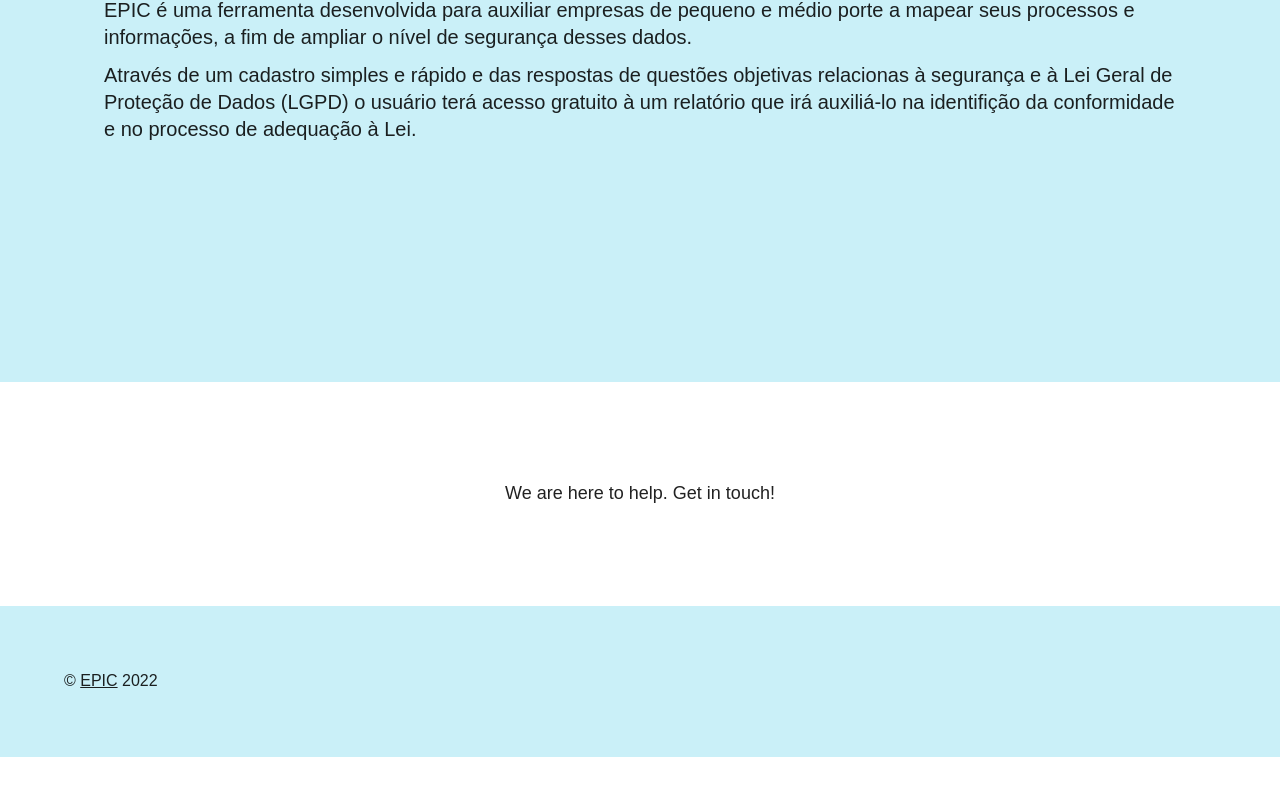
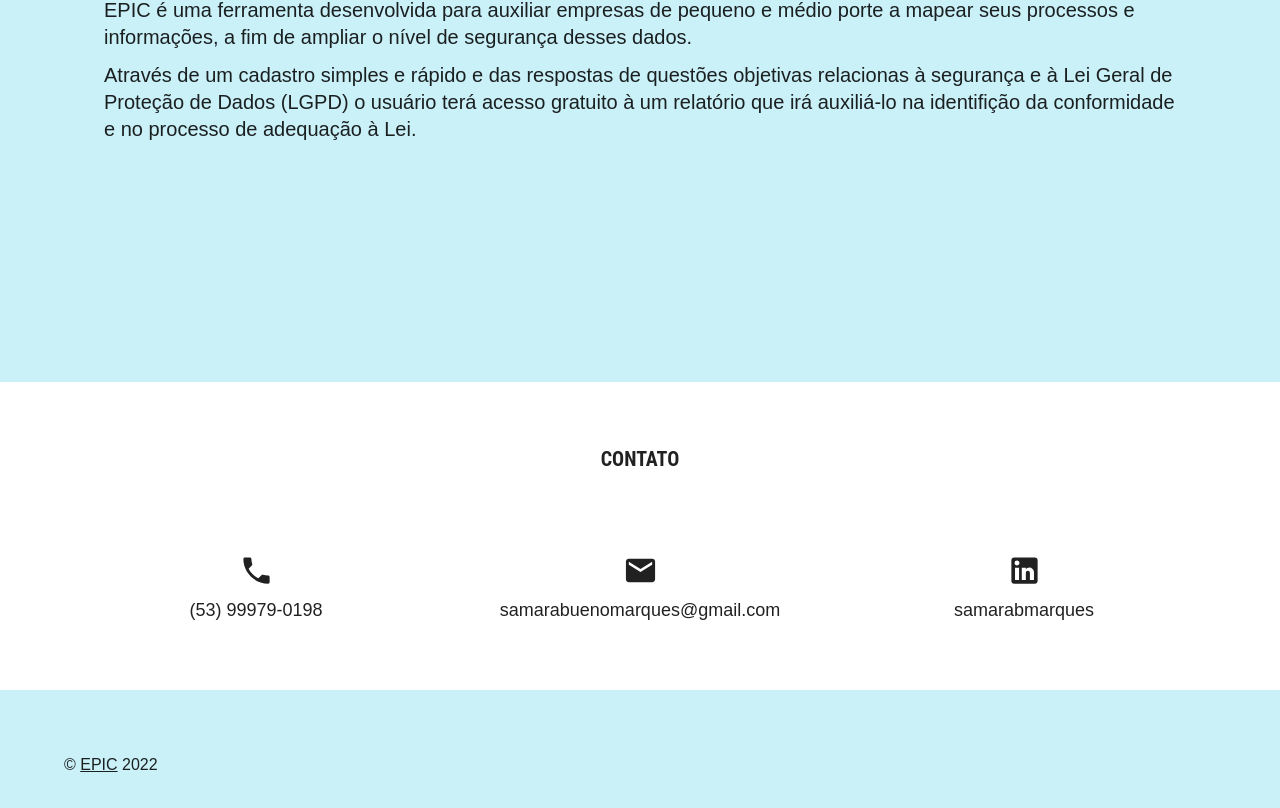
Before and after one commit to SamaraMarques/epic-frontend, a React (Create React App) app: page / in a window 1280 px wide. Shown: the part 998-1806 px from the top of the page. Before the commit the page ends 1755 px from the top, so only its background shows below. Built offline with nearby package versions, Linux system fonts and the light colour scheme.

Commit message:
Adjust contact page

```diff
--- a/src/App.js
+++ b/src/App.js
@@ -13,7 +13,7 @@ function Index() {
 
   React.useEffect(() => {
     if (!user) {
-      setUser(JSON.parse(localStorage.getItem('user')));
+      setUser(JSON.parse(localStorage.getItem('user')) || null);
     }
     if (pathname === '/' && hash !== '') {
       setTimeout(() => {
--- a/src/modules/views/Contact.js
+++ b/src/modules/views/Contact.js
@@ -1,21 +1,38 @@
 import * as React from 'react';
-import { Container, Typography } from '@mui/material';
+import { Container, Grid, Typography } from '@mui/material';
+import EmailIcon from '@mui/icons-material/Email';
+import PhoneIcon from '@mui/icons-material/Phone';
+import LinkedInIcon from '@mui/icons-material/LinkedIn';
 
 function Contact() {
   return (
-    <Container
-      component="section"
-      id="contact"
-      sx={{
-        display: 'flex',
-        flexDirection: 'column',
-        alignItems: 'center',
-        my: 9,
-      }}
-    >
-      <Typography variant="subtitle1" sx={{ my: 3 }}>
-        We are here to help. Get in touch!
-      </Typography>
+    <Container component="section" id="contact">
+      <Grid container textAlign={'center'} my={8}>
+        <Grid item xs={12} mb={10}>
+          <Typography
+            variant="h5"
+            fontFamily={"'Roboto Condensed', sans-serif"}
+            textTransform="uppercase"
+            fontWeight={700}
+          >
+            Contato
+          </Typography>
+        </Grid>
+        <Grid item xs={4}>
+          <PhoneIcon fontSize="large" />
+          <Typography variant="subtitle1">{'(53) 99979-0198'}</Typography>
+        </Grid>
+        <Grid item xs={4}>
+          <EmailIcon fontSize="large" />
+          <Typography variant="subtitle1">
+            samarabuenomarques@gmail.com
+          </Typography>
+        </Grid>
+        <Grid item xs={4}>
+          <LinkedInIcon fontSize="large" />
+          <Typography variant="subtitle1">samarabmarques</Typography>
+        </Grid>
+      </Grid>
     </Container>
   );
 }
```
